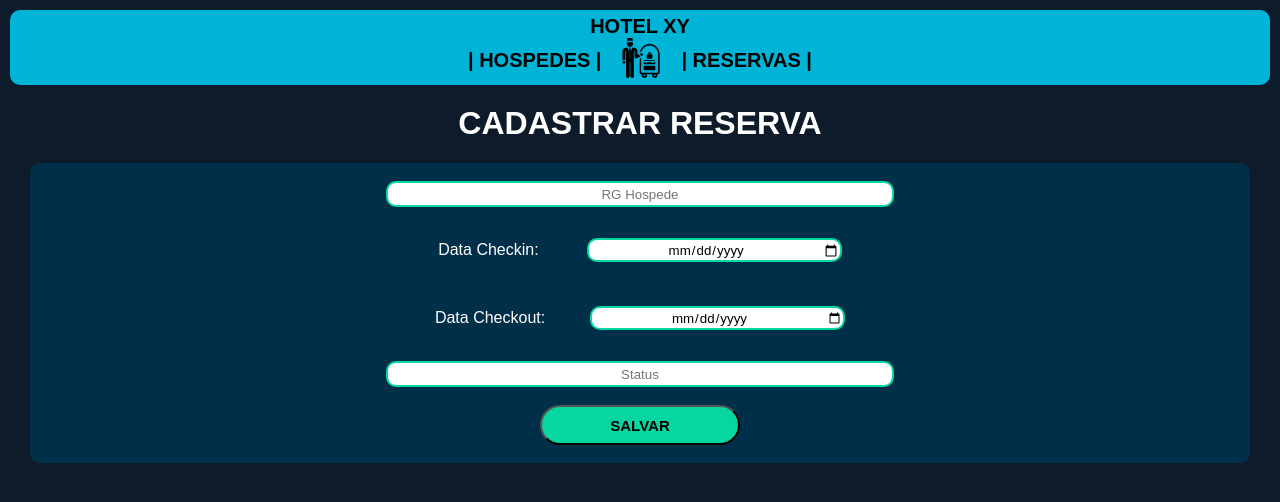
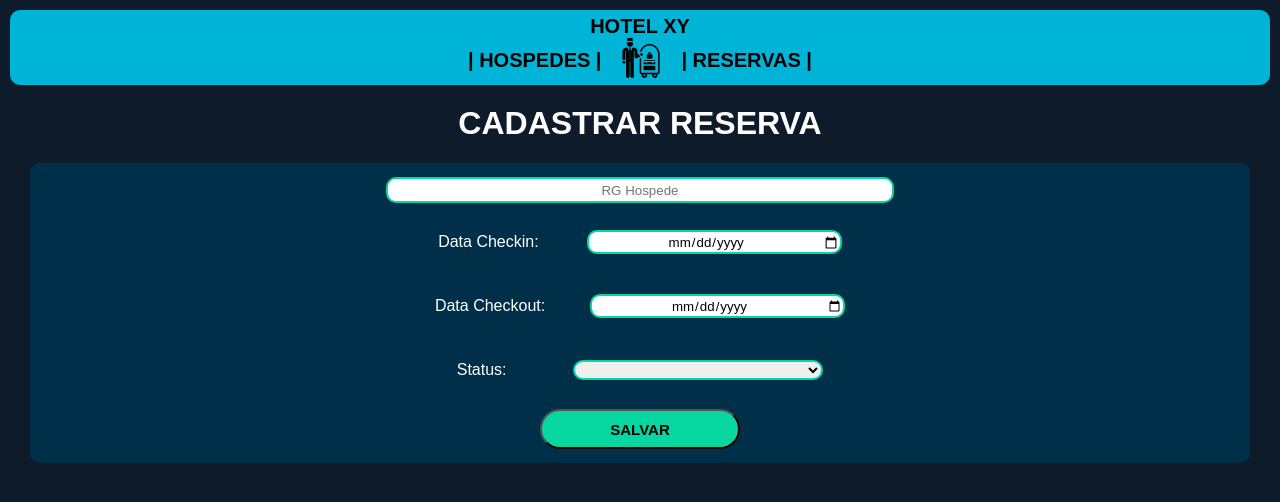
Before and after one commit to yagobelo/teste_es_frontend, a Vue app: page /cadastro-reserva in a window 1280 px wide. Shown: the top 502 px of the page. Built offline with nearby package versions, Linux system fonts and the light colour scheme.

Commit message:
feat: adicionado opcoes para status de reserva

```diff
--- a/src/views/CadastroReservaView.vue
+++ b/src/views/CadastroReservaView.vue
@@ -59,12 +59,15 @@ const cadastrar = async () => {
           v-model="reserva.data_checkout"
         />
       </div>
-      <input
-        class="inputText"
-        type="text"
-        placeholder="Status"
-        v-model="reserva.status_reserva"
-      />
+
+      <div class="separarInput">
+        <p>Status:</p>
+        <select class="inputText" v-model="reserva.status_reserva">
+          <option value="PERMITIDO">PERMITIDO</option>
+          <option value="NEGADO">NEGADO</option>
+          <option value="REVOGADO">REVOGADO</option>
+        </select>
+      </div>
 
       <button class="btnSubmit">SALVAR</button>
     </form>
--- a/src/views/EditarHospedeView.vue
+++ b/src/views/EditarHospedeView.vue
@@ -85,7 +85,7 @@ const editar = async () => {
       <h2>ENDEREÇO</h2>
 
       <p class="titleInput">Estado</p>
-      <select class="inputText" v-model="hospede.estado">
+      <select class="inputText" style="width: 25px" v-model="hospede.estado">
         <option
           v-for="(estado, index) in estadosEditar[0]"
           :key="index.id"
--- a/src/views/EditarReservaView.vue
+++ b/src/views/EditarReservaView.vue
@@ -54,10 +54,12 @@ const editar = async () => {
       <p class="titleInput">Checkout</p>
       <input class="inputText" type="date" v-model="reserva.data_checkout" />
 
-      {{ reserva.data_checkin }}
-
-      <p class="titleInput">Status</p>
-      <input class="inputText" type="text" v-model="reserva.status_reserva" />
+      <p class="titleInput">Status:</p>
+      <select class="inputText" v-model="reserva.status_reserva">
+        <option value="PERMITIDO">PERMITIDO</option>
+        <option value="NEGADO">NEGADO</option>
+        <option value="REVOGADO">REVOGADO</option>
+      </select>
 
       <button class="btnSubmit">SALVAR</button>
     </form>
@@ -71,7 +73,8 @@ const editar = async () => {
 }
 
 .inputText {
-  margin-bottom: 20px;
+  margin-bottom: 30px;
+  width: 25px;
 }
 .btnSubmit {
   margin: 20px 0;
```
